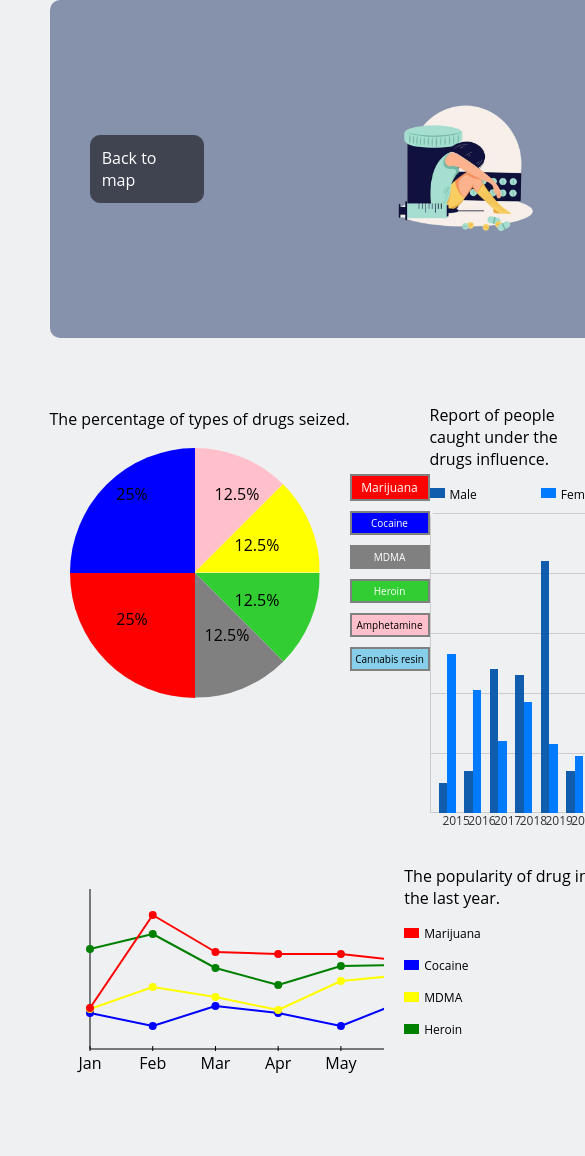
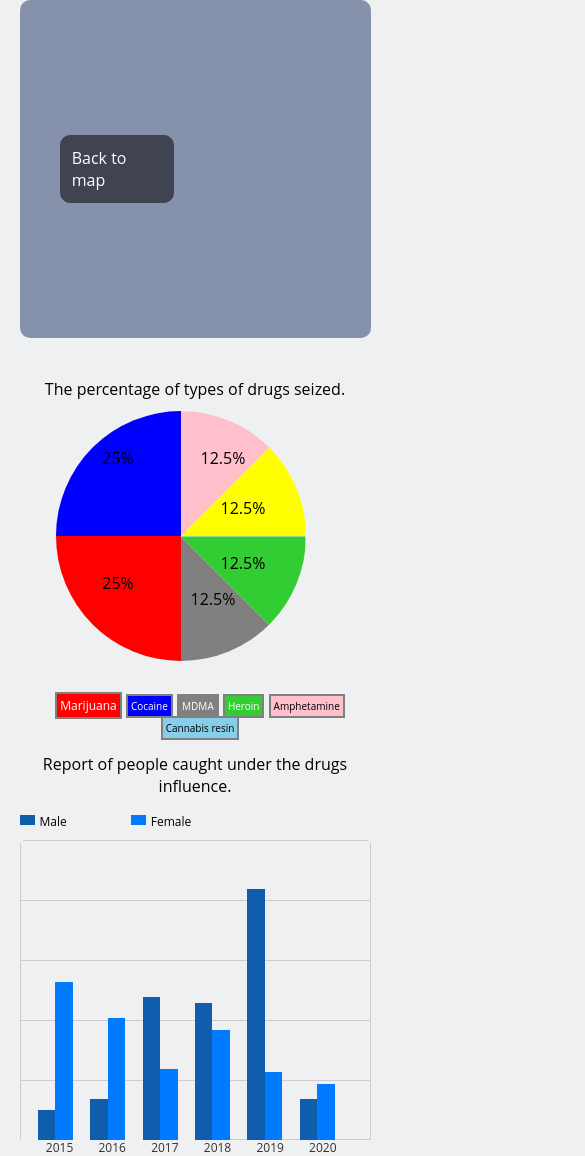
Before and after one commit to andrei645/RoDX-Romanian-Drug-Explorer, a plain HTML site: page charts.html in a window 390 px wide. Shown: the whole page, 585 px wide, since content can reach past the window. Before the commit the page ends 1109 px from the top, so only its background shows below. Drawn offline with Linux system fonts and the light colour scheme.

Commit message:
- add responsiveness

```diff
--- a/charts.html
+++ b/charts.html
@@ -35,11 +35,11 @@
                 </div>
                 <div id="charts-container__column-chart" class="charts-container__column-chart"></div>
             </div>
-            <div class="charts-container__flex-container">
+            <div class="charts-container__flex-container__line-chart-container">
                 <div id="charts-container__flex-container-line-chart" class="charts-container__flex-container-item">
                 </div>
                 <div class="charts-container__flex-container-item_details-line-chart">
-                    <p>The popularity of drug in the last year.</p>
+                    <p>The popularity of drugs in the last year.</p>
                     <div class="display-flex flex-direction-column">
                         <div class="display-flex">
                             <div class="square line-red"></div>
--- a/components/pie-chart/pie-chart.css
+++ b/components/pie-chart/pie-chart.css
@@ -7,6 +7,7 @@
 .charts-wrapper__pie-chart-container{
 
   display: flex;
+  padding: 0 1rem;
 
 }
 
--- a/components/pie-chart/pie-chart.html
+++ b/components/pie-chart/pie-chart.html
@@ -7,7 +7,7 @@
 
 <body>
     <p class="pie-chart-title">The percentage of types of drugs seized.</p>
-    <div class="charts-wrapper__pie-chart-container">
+    <div class="charts-wrapper__pie-chart-container" id="pie-chart">
 
         <div class="pie-wrap">
             <div class="light-yellow entry">
--- a/styles/chart.css
+++ b/styles/chart.css
@@ -121,6 +121,41 @@ body {
     width: 40%;
     padding-left: 0rem;
 }
+.charts-container__flex-container__line-chart-container{
+    display: flex;
+    margin-top: 10px;
+}
+@media screen and (max-width: 850px){
+    .charts-container__flex-container{
+        display: block;
+        text-align: center;
+    }
+    .charts-wrapper__pie-chart-container{
+        justify-content: center;
+    }
+    .charts-container__flex-container-item{
+        width: 100%;
+    }
+}
+@media screen and (max-width: 730px){
+    .navigation-container__image{
+        display: none;
+    }
+    .charts-container__flex-container__line-chart-container{
+        display: none !important;
+    }
+}
+@media screen and (max-width: 550px){
+    #pie-chart{
+        display: block;
+    }
+    .pie-chart__labels{
+        display: block !important;
+    }
+    body{
+        gap: 0px !important;
+    }
+}
 
 .display-flex span{
     font-size: 12px;
```
